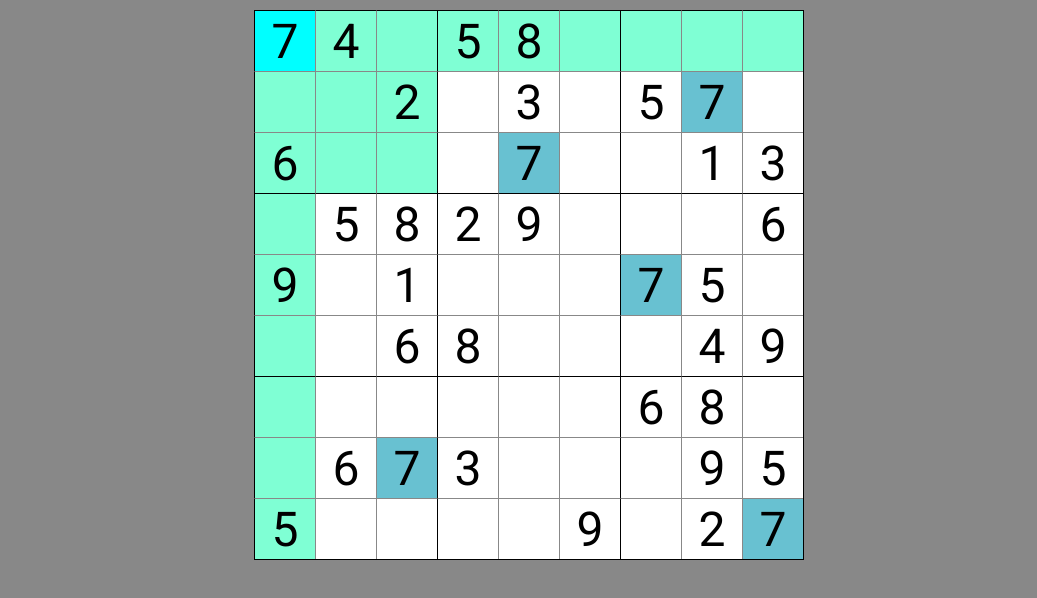
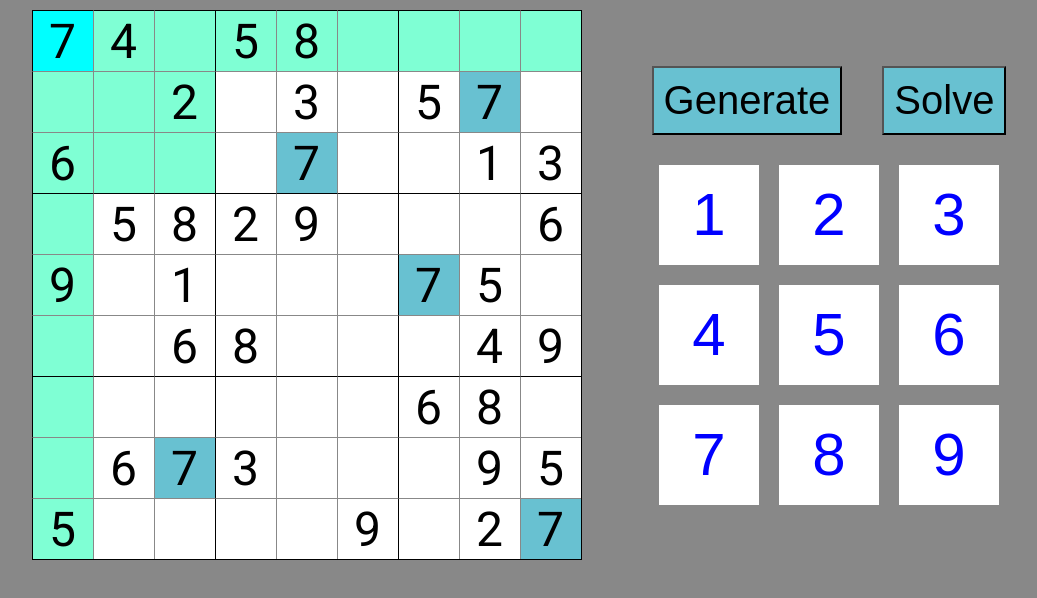
Before and after one commit to mitchell-merry/react_sudoku, a React (Create React App) app: page / in a window 1280 px wide. Shown: the top 598 px of the page, without its empty margins (111-1148 px from the left). Built offline with nearby package versions, Linux system fonts and the light colour scheme.

Commit message:
generate, solve, and number controls

```diff
--- /dev/null
+++ b/src/ControlFunctions.d.ts
@@ -0,0 +1,6 @@
+export interface IControlFunctions {
+    loadCell?: (value: number) => void;
+    generate?: () => void;
+    solve?: () => void;
+    reset?: () => void;
+};
--- /dev/null
+++ b/src/Controls/Controls.module.scss
@@ -0,0 +1,32 @@
+@import '../globals.scss';
+
+.grid {
+    display: flex;
+    flex-direction: column;
+    justify-content: center;
+    margin-left: 50px;
+}
+.row {
+    display: flex;
+    flex-direction: row;
+    justify-content: center;
+}
+
+.action_button {
+    margin: 20px;
+    padding: 10px;
+    font-size: 40px;
+    background-color: $SELECTED_NUMBER;
+}
+
+.number_button {
+    margin: 10px;
+    width: 100px;
+    height: 100px;
+    background-color: white;
+    border: none;
+    font-size: 60px;
+    color: $DEFAULT_CELL;
+
+    cursor: pointer;
+}
--- /dev/null
+++ b/src/Controls/Controls.tsx
@@ -0,0 +1,28 @@
+import { Button } from "@material-ui/core";
+import React from "react";
+import { IControlFunctions } from "../ControlFunctions";
+import styles from './Controls.module.scss';
+var classNames = require('classnames');
+
+export interface ControlsProps {
+    N: number;
+    controlFunctions: React.MutableRefObject<IControlFunctions>;
+}
+
+export const Controls: React.FC<ControlsProps> = ({ N, controlFunctions }) => {
+    let cn = classNames(styles.grid);
+
+
+
+    return <div className={cn}>
+        <div className={styles.row}>
+            <button className={styles.action_button} onClick={() => controlFunctions.current?.generate && controlFunctions.current.generate()}>Generate</button>
+            <button className={styles.action_button} onClick={() => controlFunctions.current?.solve && controlFunctions.current.solve()}>Solve</button>
+        </div>
+        {Array.from({length: N}, (_, r) => <div className={styles.row}>
+            {Array.from({length: N}, (_, c) => <div className={styles.cell}>
+            <button className={styles.number_button} onClick={() => controlFunctions.current?.loadCell && controlFunctions.current.loadCell(r*N+c+1)}>{r*N+c+1}</button>
+            </div>)}
+        </div>)}
+    </div>
+}
--- a/src/Grid/Grid.tsx
+++ b/src/Grid/Grid.tsx
@@ -1,10 +1,12 @@
 import React, { useEffect, useState } from "react";
+import { IControlFunctions } from "../ControlFunctions";
 import * as Sudoku from "../Sudoku/Sudoku";
 import styles from './Grid.module.scss';
 var classNames = require('classnames');
 
 export interface GridProps {
     N: number;
+    controlFunctions: React.MutableRefObject<IControlFunctions>;
 }
 
 interface ATM { [key: string]: Sudoku.Coordinate }
@@ -16,9 +18,25 @@ const arrowToNeighbour: ATM = {
     'ArrowRight':   [0, 1],
 };
 
-export const Grid: React.FC<GridProps> = ({ N }) => {
+export const Grid: React.FC<GridProps> = ({ N, controlFunctions }) => {
     const [ grid, setGrid ] = useState(Sudoku.instantiateGrid(N))
     const [ selectedCell, setSelectedCell ] = useState<Sudoku.Coordinate>([0, 0]);
+
+    const generateNewGrid = (): void => {
+        setGrid(curr => {
+            const newGrid = Sudoku.instantiateGrid(curr.N);
+            Sudoku.generateGrid(newGrid, 45);
+            return newGrid;
+        });
+    }
+
+    const solveGrid = (): void => {
+        setGrid(curr => {
+            const newGrid = Sudoku.copyGrid(curr);
+            Sudoku.fillGrid(newGrid, false, false);
+            return newGrid;
+        });
+    }
 
     const handleKeyDown = (e: KeyboardEvent): void => {
         const val = Number(e.key);
@@ -31,26 +49,14 @@ export const Grid: React.FC<GridProps> = ({ N }) => {
                 if(Sudoku.coordOOBOnGrid(newCell, grid)) return currentSelectedCell
                 return newCell;
             })
-        } else if(e.key === 'Delete' || e.key === 'Backspace') {
-            setCellValue(selectedCell[0], selectedCell[1], null);
-        } else if(e.key === ' ') {
-            setGrid(curr => {
-                const newGrid = Sudoku.copyGrid(curr);
-                Sudoku.fillGrid(newGrid, false, false);
-                return newGrid;
-            });
-        } else {
+        } else if(e.key === 'Delete' || e.key === 'Backspace') setCellValue(selectedCell[0], selectedCell[1], null);
+        else if(e.key === ' ') solveGrid();
+        else {
             console.log(e.key);
         }
     }
 
-    useEffect(() => {
-        setGrid(curr => {
-            const newGrid = Sudoku.copyGrid(curr);
-            Sudoku.generateGrid(newGrid, 45);
-            return newGrid;
-        });
-    }, [])
+    useEffect(() => { generateNewGrid(); }, [])
 
     useEffect(() => {
         document.addEventListener('keydown', handleKeyDown);
@@ -75,6 +81,10 @@ export const Grid: React.FC<GridProps> = ({ N }) => {
             return newGrid;
         });
     }
+
+    controlFunctions.current.generate = generateNewGrid;
+    controlFunctions.current.solve = solveGrid;
+    controlFunctions.current.loadCell = (value: number) => { setCellValue(selectedCell[0], selectedCell[1], value); }
 
     // Row by row
     return <div className={styles.grid}>
--- a/src/index.tsx
+++ b/src/index.tsx
@@ -1,13 +1,18 @@
-import React from 'react';
+import React, { useRef } from 'react';
 import ReactDOM from 'react-dom';
 import './document.css';
 import styles from './index.module.scss';
 import { Grid } from './Grid/Grid';
+import { Controls } from './Controls/Controls';
+import { IControlFunctions } from './ControlFunctions';
 
 export const App: React.FC = () => {
+  const controlFunctions = useRef<IControlFunctions>({});
 
+  const N = 3;
   return <div className={styles.app}>
-    <Grid N={3}/>
+    <Grid N={N} controlFunctions={controlFunctions}/>
+    <Controls N={N} controlFunctions={controlFunctions}/>
   </div>
 }
 
```
